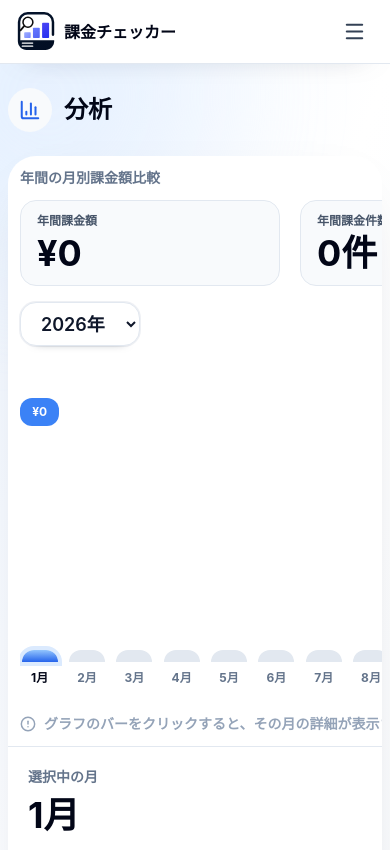
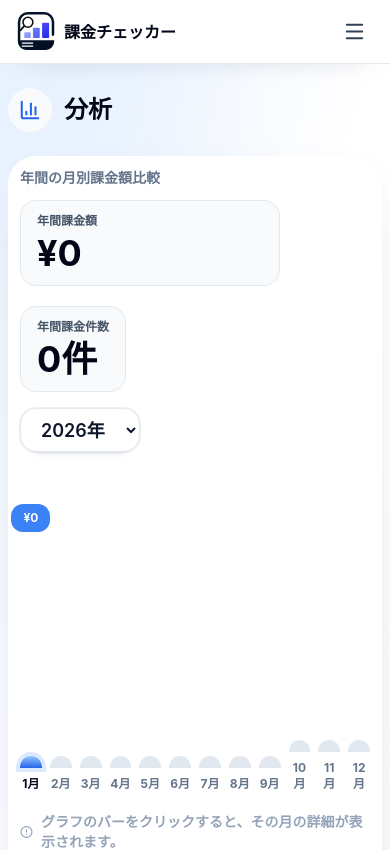
Before and after one commit to JuniorEngineer598/kakin-checker, a Next.js app: page /dashboard/analysis in a window 390 px wide. Shown: the top 850 px of the page. Built offline with nearby package versions, Linux system fonts and the light colour scheme.

Commit message:
アプリ全体のビジュアルを調整

```diff
--- a/app/dashboard/analysis/page.tsx
+++ b/app/dashboard/analysis/page.tsx
@@ -81,8 +81,7 @@ export default function AnalyticsPage() {
               </select>
             </div>
 
-            <div className="mt-10 overflow-x-auto pb-2">
-              <div className="grid min-h-[300px] min-w-[560px] grid-cols-12 items-end gap-2 sm:min-w-0 sm:gap-3">
+            <div className="mt-10 grid min-h-[300px] grid-cols-12 items-end gap-2 sm:gap-3">
               {yearData.map((item, index) => {
                 const isSelected = selectedMonthIndex === index;
                 const hasAmount = item.totalAmount > 0;
@@ -117,14 +116,13 @@ export default function AnalyticsPage() {
                       />
                     </div>
                     <span
-                        className={`whitespace-nowrap text-xs font-bold ${isSelected ? "text-slate-950" : "text-slate-500"}`}
+                      className={`text-xs font-bold ${isSelected ? "text-slate-950" : "text-slate-500"}`}
                     >
                       {item.month}月
                     </span>
                   </button>
                 );
               })}
-              </div>
             </div>
 
             <div className="mt-5 flex items-center">
```
Lines whose indentation alone changed are shown as unchanged.
